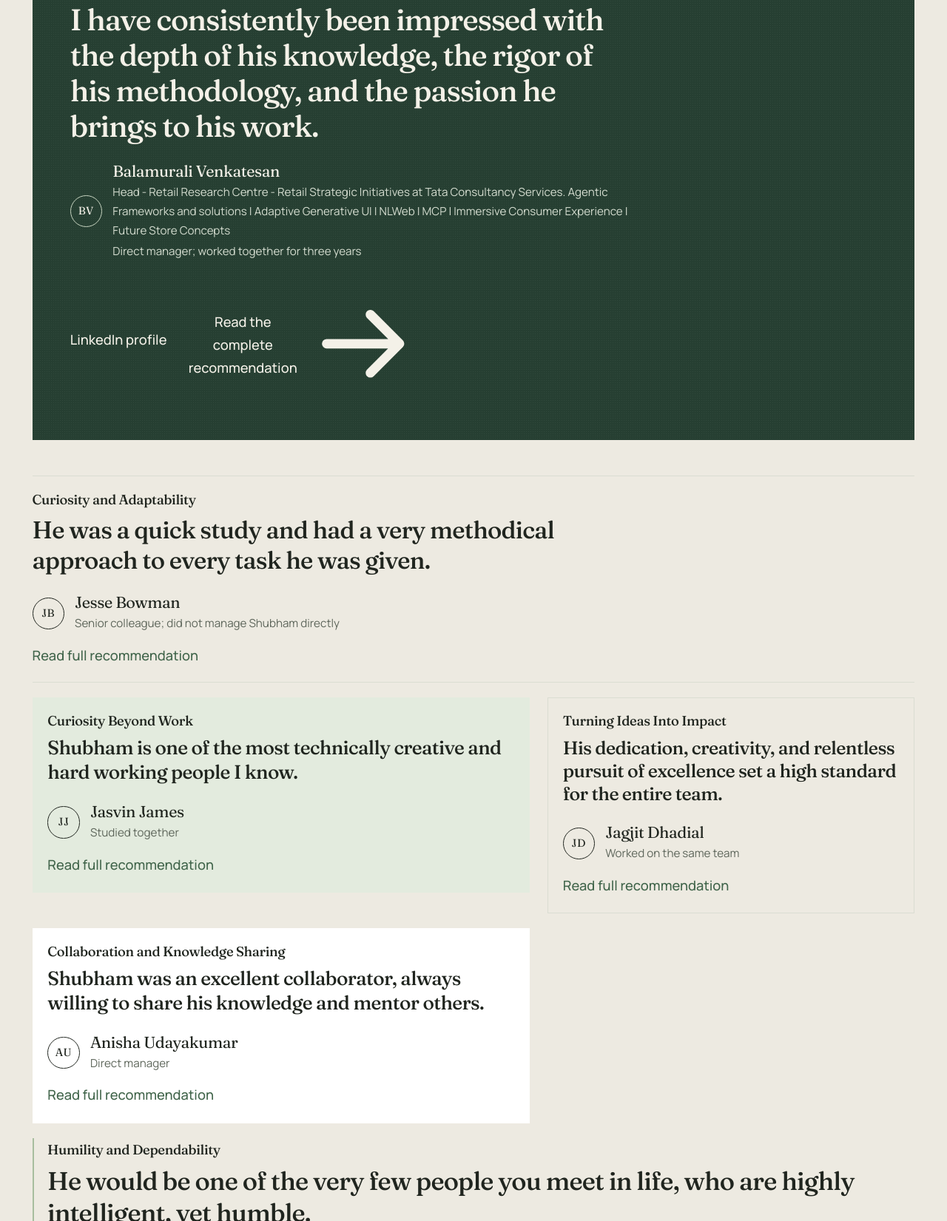
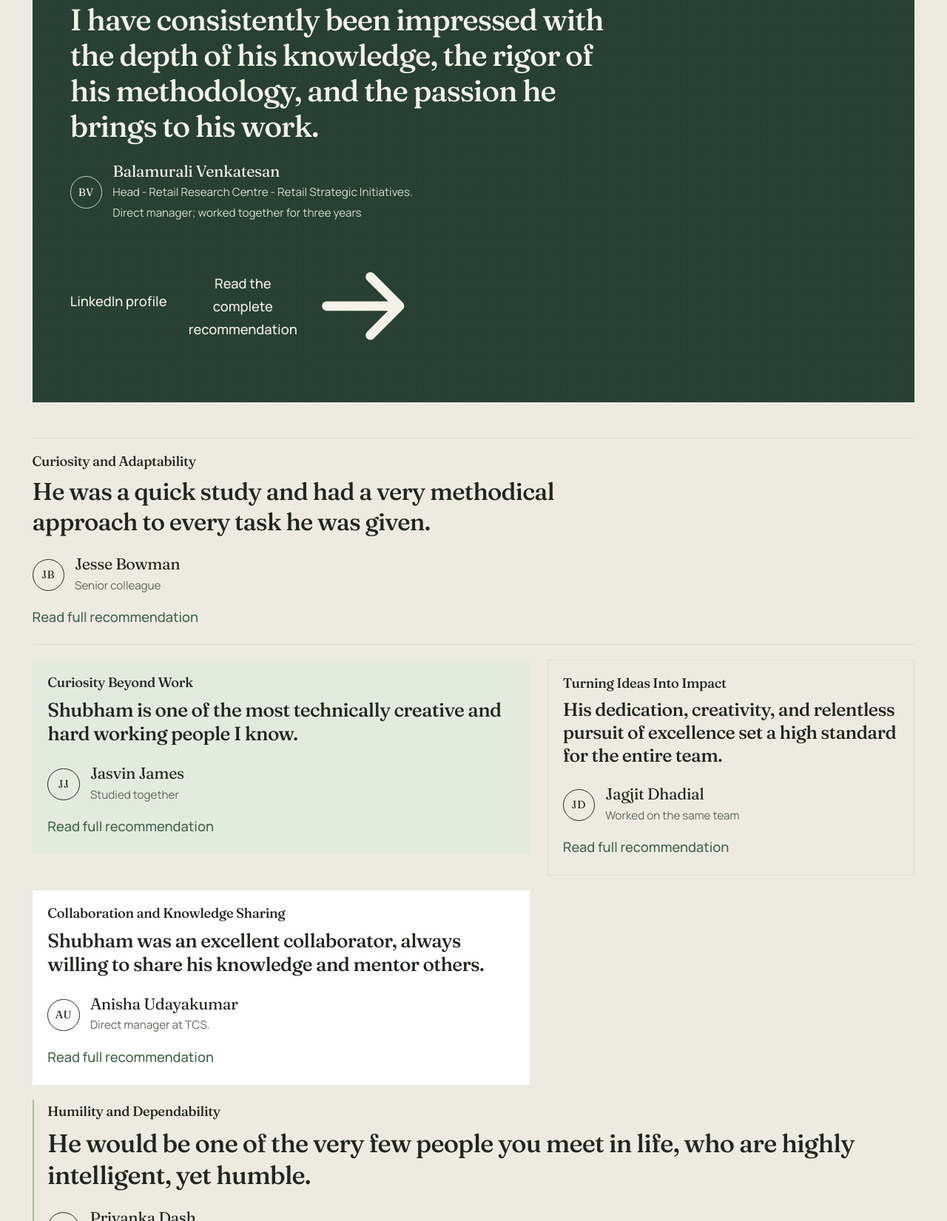
Before and after one commit to Esoteriikos/esoteriikos.github.io, a plain HTML site: page index.html in a window 1280 px wide. Shown: the part 3394-5045 px from the top of the page at 74% size. Drawn offline with Linux system fonts and the light colour scheme.

Commit message:
Refine context and relationship descriptions in index.html
Updated context and relationship descriptions for several individuals.

```diff
--- a/index.html
+++ b/index.html
@@ -1337,7 +1337,7 @@ body.nav-open { overflow: hidden; }
           <span class="initials" aria-hidden="true">BV</span>
           <div>
             <p class="rec-name">Balamurali Venkatesan</p>
-            <p class="rec-context">Head - Retail Research Centre - Retail Strategic Initiatives at Tata Consultancy Services. Agentic Frameworks and solutions | Adaptive Generative UI | NLWeb | MCP | Immersive Consumer Experience | Future Store Concepts</p>
+            <p class="rec-context">Head - Retail Research Centre - Retail Strategic Initiatives.</p>
             <p class="rec-rel">Direct manager; worked together for three years</p>
           </div>
         </div>
@@ -1365,7 +1365,7 @@ body.nav-open { overflow: hidden; }
             <span class="initials" aria-hidden="true">JB</span>
             <div>
               <p class="rec-name">Jesse Bowman</p>
-              <p class="rec-rel">Senior colleague; did not manage Shubham directly</p>
+              <p class="rec-rel">Senior colleague</p>
             </div>
           </div>
           <button type="button" class="read-btn" data-open-rec>Read full recommendation</button>
@@ -1431,7 +1431,7 @@ body.nav-open { overflow: hidden; }
             <span class="initials" aria-hidden="true">AU</span>
             <div>
               <p class="rec-name">Anisha Udayakumar</p>
-              <p class="rec-rel">Direct manager</p>
+              <p class="rec-rel">Direct manager at TCS.</p>
             </div>
           </div>
           <button type="button" class="read-btn" data-open-rec>Read full recommendation</button>
@@ -1459,7 +1459,7 @@ body.nav-open { overflow: hidden; }
           </div>
           <button type="button" class="read-btn" data-open-rec>Read full recommendation</button>
           <div class="rec-full">
-            <p class="rec-context">Products, Innovation &amp; Strategy @ Capgemini Invent | Agentic AI | GenAI | XIMB | RAIT</p>
+            <p class="rec-context">Products, Innovation &amp; Strategy @ Capgemini Invent</p>
             <p class="rec-link-row"><a class="rec-link text-link" href="https://www.linkedin.com/in/priyanka-dash-802507120/" target="_blank" rel="noopener noreferrer">LinkedIn profile<span class="visually-hidden"> (opens in a new tab)</span></a></p>
             <div class="rec-body">
               <p>I've worked with Shubham for over 2 years and i can say, without a doubt  that Shubham is an absolute gem, in terms of skills, professionalism and as a person!</p>
```
